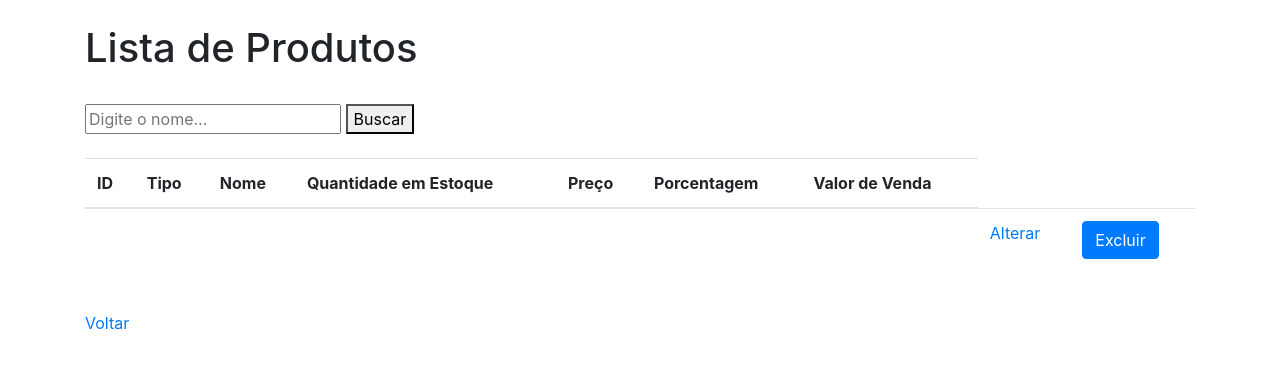
After one commit to phhonoratos/Projeto_Integrador_3, a Java web app: page /listarProdutoPesquisa.jsp in a window 1280 px wide. The commit adds this page. Shown: the top 369 px of the page. Run offline with Tomcat 11, a stand-in JSP engine, Linux system fonts and the light colour scheme; the template is opened without the code that fills it, so the values that code supplies are empty.

Commit message:
Pesquisa de produto

```diff
--- a/AlCappuccino/src/main/webapp/cadastrarProduto.jsp
+++ b/AlCappuccino/src/main/webapp/cadastrarProduto.jsp
@@ -28,7 +28,7 @@
             <input name="porcentagem" class="form-control" required="true"/><br/>
             <p>Valor de Venda do Produto</p>
             <input name="valor_venda" class="form-control" required="true"/><br/>
-
+            <br>
             <button type="submit" class="btn btn-primary">Enviar</button>
 
         </form>
--- /dev/null
+++ b/AlCappuccino/src/main/webapp/listarProdutoPesquisa.jsp
@@ -0,0 +1,101 @@
+<%--
+    Document   : listarProdutoPesquisa
+    Created on : 23/10/2020, 12:43:08
+    Author     : danil
+--%>
+
+<%@ taglib prefix="c" uri="http://java.sun.com/jsp/jstl/core" %>
+<%@page contentType="text/html" pageEncoding="UTF-8"%>
+<!DOCTYPE html>
+<html>
+    <%@include file="header.jsp" %>
+    <head>
+        <meta http-equiv="Content-Type" content="text/html; charset=UTF-8">
+        <title>Lista de Produtos</title>
+
+        <script lang="text/javascript">
+
+            function mostrarModalExclusao(nome) {
+                $("#nomeProduto").html(nome);
+                $("#nomeProduto").val(nome);
+                $('#modalExclusao').modal('show');
+            }
+
+            function excluirProduto() {
+                var nome = $("#nomeProduto").val();
+                $.get("ExcluirProduto?nome=" + nome, function (resposta) {
+                    $('#modalExclusao').modal('hide');
+                    if (resposta === "true") {
+                        console.log("Produto Excluído!");
+                    } else {
+                        console.log("Erro na exclusão!");
+                    }
+                    window.location.reload();
+                });
+            }
+        </script>
+    </head>
+    <body class="container">
+        <br>
+        <h1>Lista de Produtos</h1>
+        <br>
+        <div id="divBusca">
+            <form method="GET" action="ListarProduto?nome='${"#nome"}.val()'">
+           <input type="text" name ="nome" id=nome" placeholder="Digite o nome..."/>
+           <button type="submit">Buscar</button>
+            </form>
+        </div>
+        <br>
+        <table class="table">
+            <thead>
+            <th>ID</th>
+            <th>Tipo</th>
+            <th>Nome</th>
+            <th>Quantidade em Estoque</th>
+            <th>Preço</th>
+            <th>Porcentagem</th>
+            <th>Valor de Venda</th>
+        </thead>
+        <tbody>
+
+                <tr>
+                    <td>${produto.id}</td>
+                    <td>${produto.tipo}</td>
+                    <td>${produto.nome}</td>
+                    <td>${produto.qtd_estoque}</td>
+                    <td>${produto.preco}</td>
+                    <td>${produto.porcentagem}</td>
+                    <td>${produto.valor_venda}</td>
+                    <td><a href="AlterarProduto?nome=${produto.nome}">Alterar</a></td>
+                    <td><button type="button" class="btn btn-primary" onclick="mostrarModalExclusao('${produto.nome}')">Excluir</button></td>
+                </tr>
+
+
+        </tbody>
+
+    </table>
+    <div class="modal fade" id="modalExclusao" tabindex="-1" aria-labelledby="exampleModalLabel" aria-hidden="true">
+        <div class="modal-dialog">
+            <div class="modal-content">
+                <div class="modal-header">
+                    <h5 class="modal-title" id="exampleModalLabel">Confirmar Exclusão</h5>
+                    <button type="button" class="close" data-dismiss="modal" aria-label="Close">
+                        <span aria-hidden="true">&times;</span>
+                    </button>
+                </div>
+                <div class="modal-body">
+                    Confirmar exclusão do Produto  <label id="nomeProduto"></label> ?
+
+
+                </div>
+                <div class="modal-footer">
+                    <button type="button" class="btn btn-secondary" data-dismiss="modal">Cancelar</button>
+                    <button type="button" class="btn btn-primary" onclick="excluirProduto()">Confirmar</button>
+                </div>
+            </div>
+        </div>
+    </div>
+    <br/>
+    <a href="index.jsp">Voltar</a>
+</body>
+</html>
```
Also changed, not shown: AlCappuccino/src/main/java/ac/dao/ProdutoDAO.java (+0 -7 lines), AlCappuccino/src/main/java/ac/servlet/ListarProdutosPesquisa.java (added, +37 -0 lines), AlCappuccino/src/main/webapp/WEB-INF/web.xml (+8 -0 lines), AlCappuccino/src/main/webapp/listarProduto.css (added, +37 -0 lines), AlCappuccino/src/main/webapp/listarProduto.jsp (+12 -3 lines), 4 other files.
